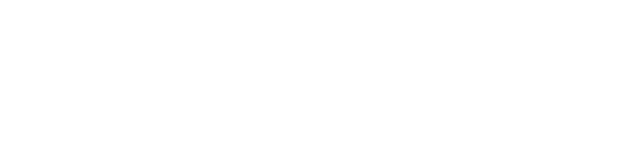
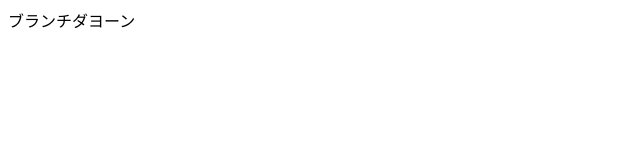
Before and after one commit to unchiku/git-study, a plain HTML site: page index.html in a window 1280 px wide. Shown: the whole page, without its empty margins (0-640 px from the left). Drawn offline with Linux system fonts and the light colour scheme.

Commit message:
Github Pages用のwebページを作成

```diff
--- a/index.html
+++ b/index.html
@@ -6,6 +6,6 @@
     <title>Document</title>
 </head>
 <body>
-
+   ブランチダヨーン
 </body>
 </html>
```
